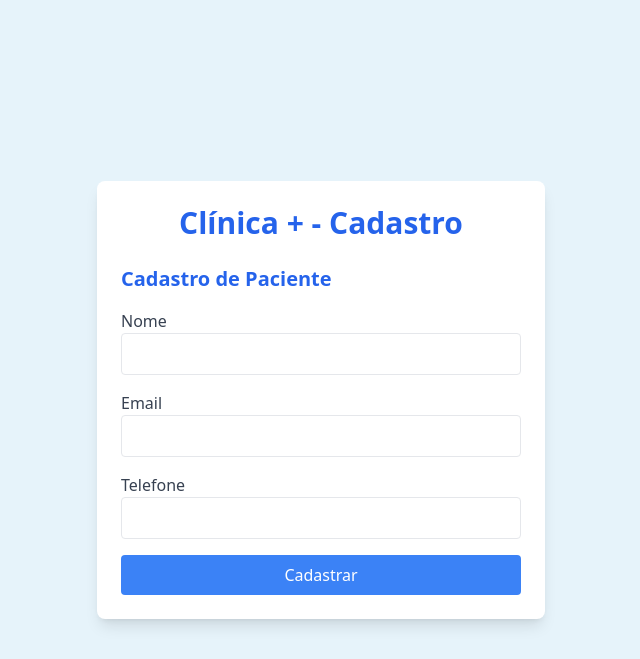
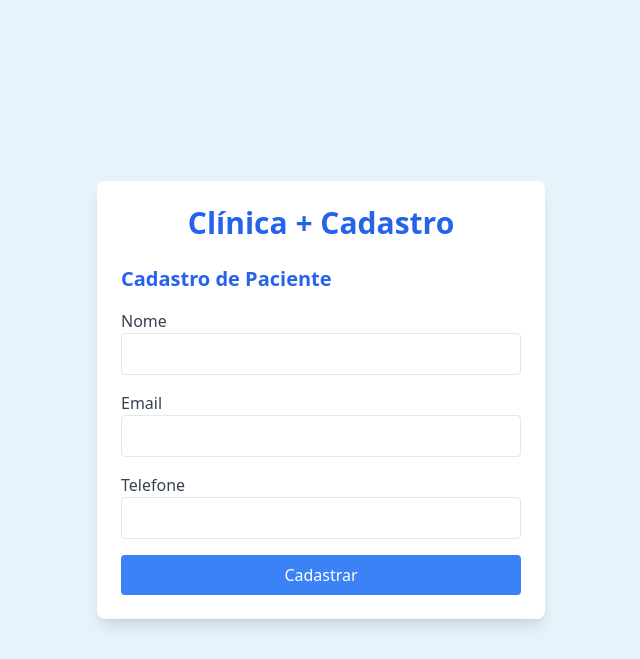
Before and after one commit to Samuelvitor2570/Clinica, a Flask app: page /cadastro in a window 1280 px wide. Shown: the top 659 px of the page, without its empty margins (319-959 px from the left). Run offline with Flask 3, Linux system fonts and the light colour scheme; some libraries are stand-ins or nearby versions.

Commit message:
Update cadastro.html

```diff
--- a/Módulo de consultas e cadatro de pacientes/templates/cadastro.html
+++ b/Módulo de consultas e cadatro de pacientes/templates/cadastro.html
@@ -13,7 +13,7 @@
 </head>
 <body class="min-h-screen flex flex-col items-center justify-center p-4">
     <div class="bg-white rounded-lg shadow-lg p-6 w-full max-w-md">
-        <h1 class="text-3xl font-bold text-center text-blue-600 mb-6">Clínica + - Cadastro</h1>
+        <h1 class="text-3xl font-bold text-center text-blue-600 mb-6">Clínica + Cadastro</h1>
 
         <!-- Mensagens Flash -->
         {% with mensagens = get_flashed_messages(with_categories=true) %}
```
